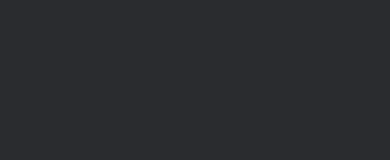
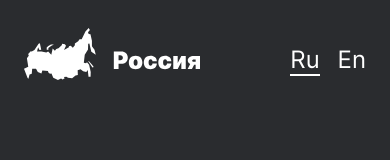
Before and after one commit to calista1709/russian-travel, a plain HTML site: page index.html in a window 390 px wide. Drawn offline with Linux system fonts and the light colour scheme.

Commit message:
add responsive block header

```diff
--- /dev/null
+++ b/blocks/header/header.css
@@ -0,0 +1,19 @@
+.header {
+  width: 100%;
+  padding: 28px 48px 0 48px;
+  box-sizing: border-box;
+  display: flex;
+  justify-content: space-between;
+}
+
+@media screen and (max-width:768px) {
+  .header {
+    padding: 28px 24px 0 24px;
+  }
+}
+
+@media screen and (max-width:320px) {
+  .header {
+    padding: 16px 16px 0 16px;
+  }
+}
--- /dev/null
+++ b/blocks/lang/__link/_status/lang__link_status_active.css
@@ -0,0 +1,3 @@
+.lang__link_status_active {
+  border-bottom: 2px solid #fff;
+}
--- /dev/null
+++ b/blocks/lang/__link/lang__link.css
@@ -0,0 +1,16 @@
+.lang__link {
+  margin-left: 18px;
+  font-family: 'Inter', Arial, sans-serif;
+  font-size: 24px;
+  line-height: 1.2;
+  font-weight: normal;
+  color: #fff;
+  text-decoration: none;
+}
+
+@media screen and (max-width:320px) {
+ .lang__link {
+   font-size: 18px;
+   line-height: 1.1;
+ }
+}
--- /dev/null
+++ b/blocks/lang/lang.css
@@ -0,0 +1,13 @@
+.lang {
+  display: flex;
+  align-items: flex-end;
+  margin: 0;
+  padding: 0 0 5px 0;
+  list-style-type: none;
+}
+
+@media screen and (max-width:320px) {
+  .lang {
+    padding: 0 0 7px 0;
+  }
+}
--- /dev/null
+++ b/blocks/logo/logo.css
@@ -0,0 +1,11 @@
+.logo {
+  max-width: 176px;
+  max-height: 52px;
+}
+
+@media screen and (max-width:320px) {
+ .logo {
+   max-width: 142px;
+   max-height: 42px;
+ }
+}
--- a/blocks/page/page.css
+++ b/blocks/page/page.css
@@ -1,8 +1,25 @@
 .page {
-  min-width: 320px;
   max-width: 1280px;
   margin: 0 auto;
   background-color: #2A2C2F;
   color: #fff;
   font-family: 'Inter', Arial, sans-serif;
 }
+
+@media screen and (max-width:1024px) {
+  .page {
+    max-width: 1024px;
+  }
+}
+
+@media screen and (max-width:768px) {
+  .page {
+    max-width: 768px;
+  }
+}
+
+@media screen and (max-width:320px) {
+  .page {
+    max-width: 320px;
+  }
+}
--- /dev/null
+++ b/fonts/fonts.css
@@ -0,0 +1,7 @@
+@font-face {
+  font-family: 'Inter';
+  font-style:  normal;
+  font-weight: 400;
+  src: url('../../../fonts/Inter-Regular.woff2') format("woff2"),
+      url('../../../fonts/Inter-Regular.woff') format("woff");
+}
--- a/index.html
+++ b/index.html
@@ -9,7 +9,15 @@
 <body class="body">
   <div class="page">
     <header class="header">
-
+      <img src="./images/logo.svg" alt="Логотип сайта" class="logo">
+      <ul class="lang">
+        <li class="lang__item">
+          <a href="#" class="lang__link lang__link_status_active">Ru</a>
+        </li>
+        <li class="lang__item">
+          <a href="#" class="lang__link">En</a>
+        </li>
+      </ul>
     </header>
 
     <main class="content">
--- a/pages/index.css
+++ b/pages/index.css
@@ -1,3 +1,9 @@
 @import url(../vendor/normalize.css);
+@import url(../fonts/fonts.css);
+@import url(../blocks/body/body.css);
 @import url(../blocks/page/page.css);
-@import url(../blocks/body/body.css);
+@import url(../blocks/header/header.css);
+@import url(../blocks/lang/lang.css);
+@import url(../blocks/lang/__link/lang__link.css);
+@import url(../blocks/lang/__link/_status/lang__link_status_active.css);
+@import url(../blocks/logo/logo.css);
```
Also changed, not shown: fonts/Inter-Regular.woff (added), fonts/Inter-Regular.woff2 (added), images/logo.svg (added).
